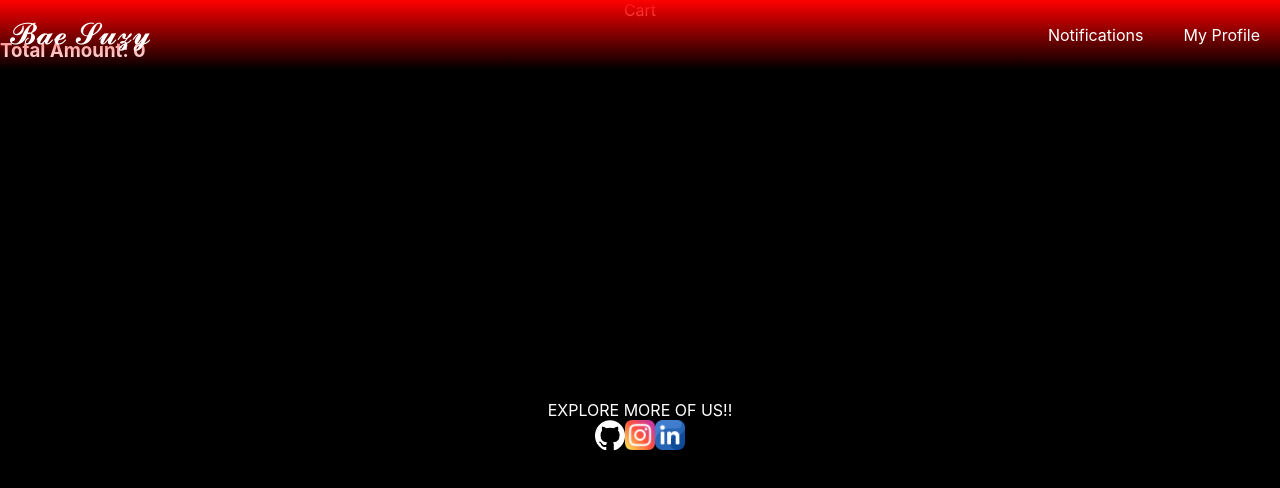
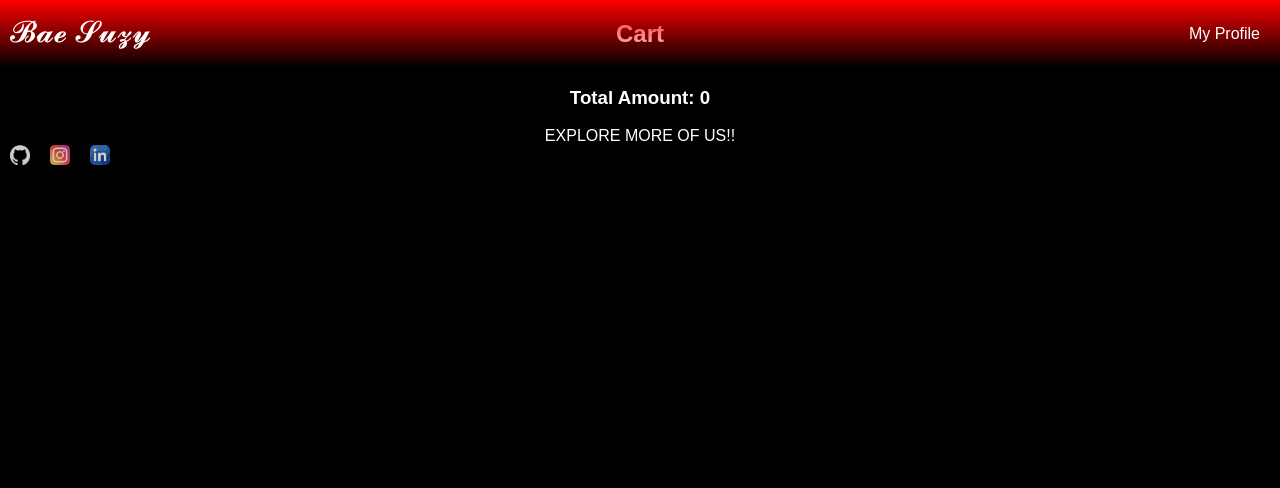
Before and after one commit to vijay-kittu/Food-Ordering-Website, a React (Create React App) app: page /subitems in a window 1280 px wide. Shown: the top 488 px of the page. Built offline with nearby package versions, Linux system fonts and the light colour scheme.

Commit message:
changes in Cart.js

```diff
--- a/src/App.css
+++ b/src/App.css
@@ -3,6 +3,7 @@
 .App {
   text-align: center;
   color: white;
+  font-family: sans-serif;
 }
 
 body {
@@ -13,9 +14,8 @@ body {
   background-color: black;
 }
 
-body::-webkit-scrollbar {
-  background-color: transparent;
-  width:8px;
+::-webkit-scrollbar {
+  display: none;
 }
 
 
@@ -25,16 +25,9 @@ body::-webkit-scrollbar {
   border-radius: 10%;
 }*/
 
-body::-webkit-scrollbar-thumb {
-  background-color: red;
-  border-radius: 40%;
 
-}
 
-body::-webkit-scrollbar-track-piece {
-  background-color: transparent;
-  border-radius: 10px;
-}
+
 
 /*-------------------------------------------------------------------------*/
 
@@ -275,16 +268,7 @@ body::-webkit-scrollbar-track-piece {
   font-size: 1.8vw;
 }
 
-.items-grid::-webkit-scrollbar {
-  background-color: black;
-  height: 5px;
-}
 
-.items-grid::-webkit-scrollbar-thumb {
-  background-color: red;
-  border-radius: 40%;
-
-}
 
 .item-group h3 {
   margin-top: 1px;
@@ -325,8 +309,9 @@ body::-webkit-scrollbar-track-piece {
   display:flex;
   height:20vh;
   border: 1px;
-  border-color: red;
-  background-color: /*rgb(255,255,255,0.5);*/black;
+  border-radius: 10px;
+  background-color: slategray;
+
   margin-bottom: 0.2rem;
 }
 
@@ -335,6 +320,7 @@ body::-webkit-scrollbar-track-piece {
   width:12.5vw;
   padding: 3px;
   margin-right:6px;
+  border-radius: 10px;
 }
 
 .subitem-details {
@@ -371,25 +357,36 @@ body::-webkit-scrollbar-track-piece {
 }
 
 .cart {
-  min-height: 400px;
+
+  display: flex;
+  flex-direction: column;
 }
 
-.cart h3 {
-  display: flex;
-  justify-content:last baseline;
-
+.cart-item {
+  min-height: 300px;
 }
 
 .cart-subitem {
   display: flex;
-  justify-content: space-evenly;
+  flex-direction: row;
+}
+
+.cart-subitem p {
+  margin-right: 10px;
 }
 
 .right-align {
+  margin-left: auto;
+}
+
+.contact-logo {
   display: flex;
-  justify-content:end;
+
 }
 
 .contact-logo img {
-  height: 30px;
+  height: 20px;
+  margin-right: 10px;
+  margin-left: 10px;
+  opacity: 80%;
 }
--- a/src/App.js
+++ b/src/App.js
@@ -1,9 +1,7 @@
 import './App.css';
 import {useState} from 'react';
-import {Notifications} from "./components/Notifications.js";
 import {BrowserRouter as Router, Routes, Route, Link } from "react-router-dom";
 import {Home} from "./components/Home.js";
-import {Cart} from "./components/Cart.js";
 import {Profile} from "./components/Profile.js";
 import {NotFound} from "./components/NotFound.js";
 import {Navbar} from "./components/Navbar.js";
@@ -43,7 +41,6 @@ function App() {
           <Navbar />
           <Routes>
             <Route path="/" element={<Home />} />
-            <Route path="/notifications" element={<Notifications />} />
             <Route path="/addtocart" element={<AddToCart  />} />
             <Route path="/subitems" element={<SubItems  />} />
             <Route path="/login" element={<Login />} />
--- a/src/components/Cart.js
+++ /dev/null
@@ -1,7 +0,0 @@
-import {SubItems} from "./SubItems";
-
-export const Cart = () => {
-    return (
-        <div>This is the Cart page</div>
-    );
-}
--- a/src/components/ContactUs.js
+++ b/src/components/ContactUs.js
@@ -9,7 +9,7 @@ export const ContactUs = () => {
                     <img src="/images/github.png" />
                 </a>
                 <a href="https://www.instagram.com/vijay.kittu/" target="_blank" rel="noopener noreferrer">
-                    <img src="/images/instagram.jpg" />
+                    <img src="/images/instagram.png" />
                 </a>
                 <a href="https://www.linkedin.com/in/vijay-krishna-4b7295253/" target="_blank" rel="noopener noreferrer">
                     <img src="/images/linkedin.png" />
--- a/src/components/Navbar.js
+++ b/src/components/Navbar.js
@@ -7,7 +7,6 @@ export const Navbar = () => {
             </div>
             <div className="right">
                 {/*<Link className="links " to="/cart"> Cart </Link>*/}
-                <Link className="links " to="/notifications"> Notifications </Link>
                 <Link style={{marginRight:'10px'}} className="links " to="/login"> My Profile </Link>
             </div>
 
--- a/src/components/Notifications.js
+++ /dev/null
@@ -1,33 +0,0 @@
-import "../App.css";
-import { Navbar } from "./Navbar";
-
-export const Notifications =()=> {
-    return (
-        <div className='counter'>
-            <form className="notifications-page-styles">
-                <label className="notifications-page-style " style={{ marginTop: '70px' }} >First Name:</label>
-                <input  placeholder="Enter your First Name(mandatory).." type="text" required />
-                <label className="notifications-page-style">Last Name:</label>
-                <input  type="text" placeholder="Enter your Last Name.." />
-                <label className="notifications-page-style">Email:</label>
-                <input  type="email" placeholder="Enter your email address(mandatory).." required />
-                <label className="notifications-page-style"></label>
-                <textarea rows="4" cols="50" style={{resize:"vertical", height:"100px"}} placeholder="Enter your text here(mandatory)..">
-
-                </textarea>
-                <br></br>
-                <button type="submit" >Submit</button>
-            </form>
-
-            <div className='connect'>
-                <h3>or Connect with me at:</h3>
-                <a target="_blank" href="https://www.linkedin.com/in/vijay-krishna-4b7295253/" >
-                    <img src="/images/linkedin.png" alt="Linkedin" />
-                </a>
-                <a target="_blank" href="https://www.instagram.com/vijay.kittu/" >
-                    <img src="../images/instagram.png" alt="Instagram" />
-                </a>
-            </div>
-        </div>
-    );
-}
--- a/src/components/SubItems.js
+++ b/src/components/SubItems.js
@@ -271,17 +271,18 @@ export const SubItems = ({ selectedItem }) => {
             {SubItem[selectedItem] }
 
             <div className="cart">
-                <div>Cart</div>
+                <h2>Cart</h2>
 
                 {cart.map((item, index) => (
                     <div key={index} className="cart-item">
                         <div className="cart-subitem">
-                            <h4>{item.itemName}</h4>
-                            <p className="right-align">Price: ₹{item.price}</p>
+                            <p>{item.itemName}</p>
+                            <p >Price: ₹{item.price}</p>
                             <p>Quantity: {item.quantity}</p>
+                            <p className="right-align">Total Price: {item.price * item.quantity}</p>
                         </div>
 
-                        <p className="right-align">Total Price: {item.price * item.quantity}</p>
+
                     </div>
                 )) }
 
```
Also changed, not shown: public/images/instagram.png (renamed from public/images/instagram.jpg).
